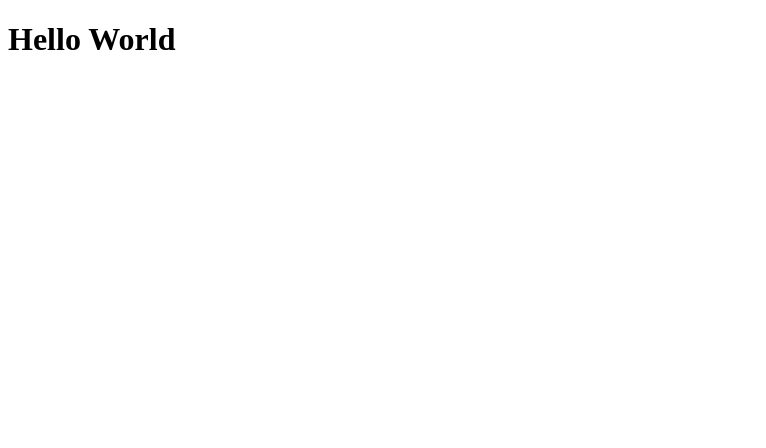
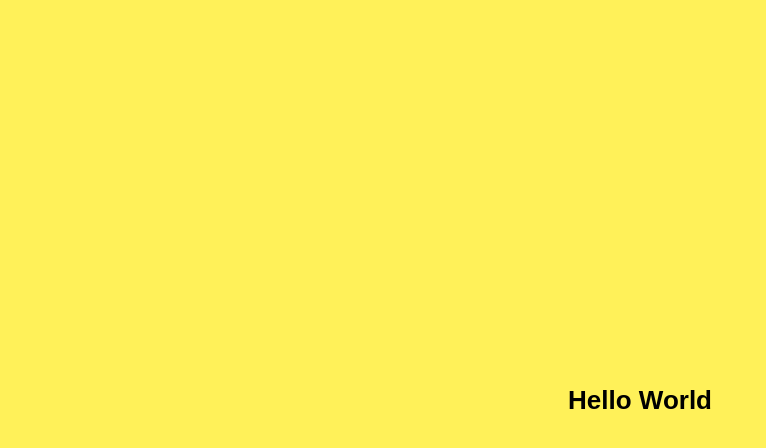
Before and after one commit to rubemfsv/clean-podcast-listener, a React app: page / in a window 1280 px wide. Shown: the top 448 px of the page, without its empty margins (0-766 px from the left). Built offline with nearby package versions, Linux system fonts and the light colour scheme.

Commit message:
feat: add router to index

```diff
--- a/src/main/index.tsx
+++ b/src/main/index.tsx
@@ -1,12 +1,13 @@
 import React from 'react'
 import { StrictMode } from 'react'
 import { createRoot } from 'react-dom/client'
+import Router from '@/main/routes/router'
 
-const rootElement = document.getElementById('main') as Element
+const rootElement = document.getElementById('main')
 const root = createRoot(rootElement)
 
 root.render(
   <StrictMode>
-    <h1>Hello World</h1>
+    <Router />
   </StrictMode>
 )
```
